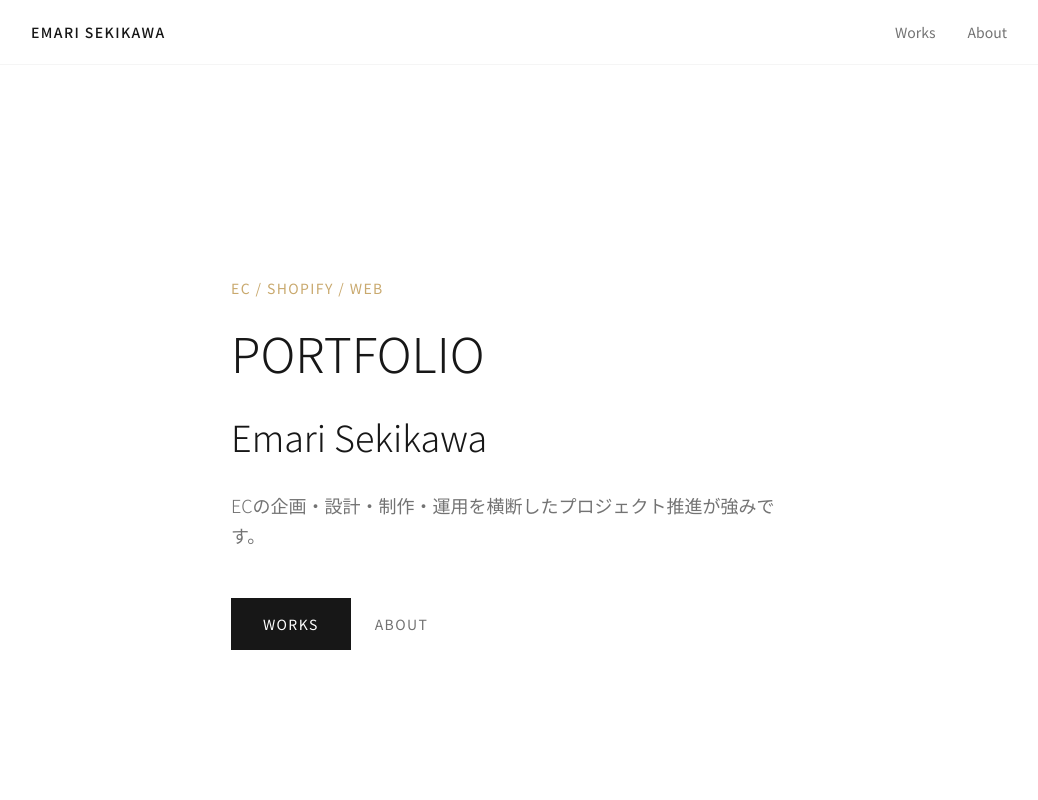
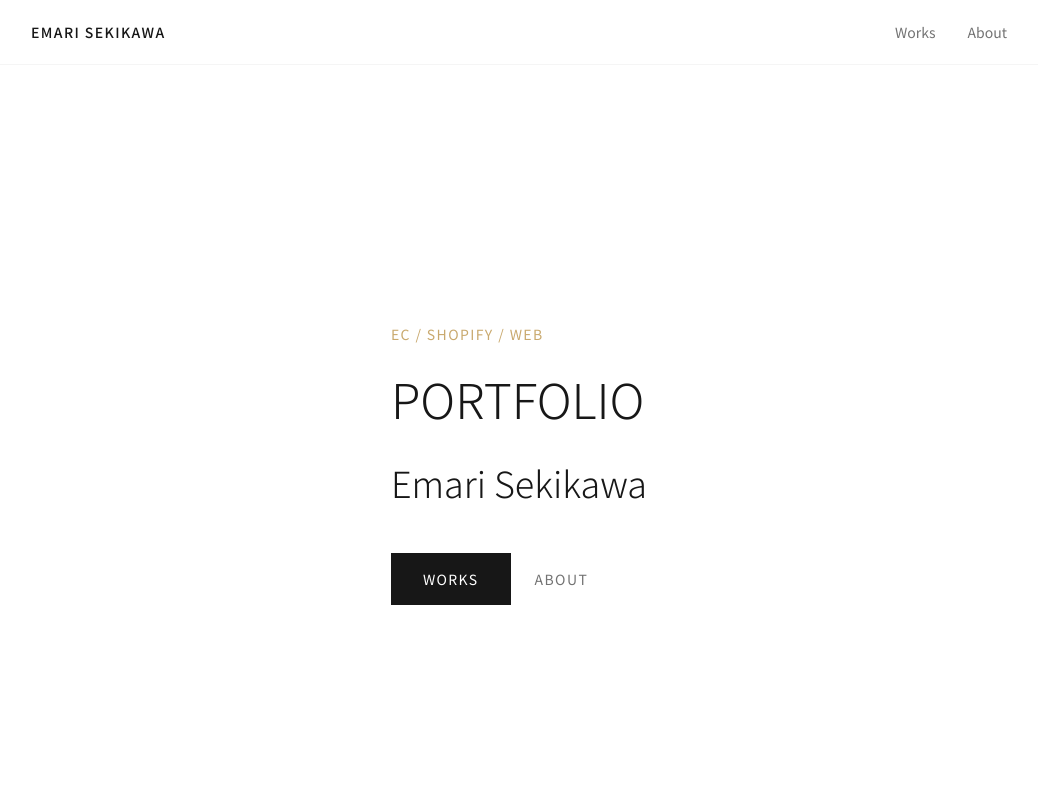
Before and after one commit to es1111101110/portfolio, a Next.js app: page / in a window 1280 px wide. Shown: the top 800 px of the page, without its empty margins (121-1159 px from the left). Built offline with nearby package versions, Linux system fonts and the light colour scheme.

Commit message:
Update page text

```diff
--- a/app/page.tsx
+++ b/app/page.tsx
@@ -15,7 +15,6 @@ export default function Home() {
             Emari Sekikawa
           </h2>
           <p className="text-neutral-500 text-lg font-light leading-relaxed max-w-xl mb-12">
-            ECの企画・設計・制作・運用を横断したプロジェクト推進が強みです。
           </p>
           <div className="flex items-center gap-6">
 
```
